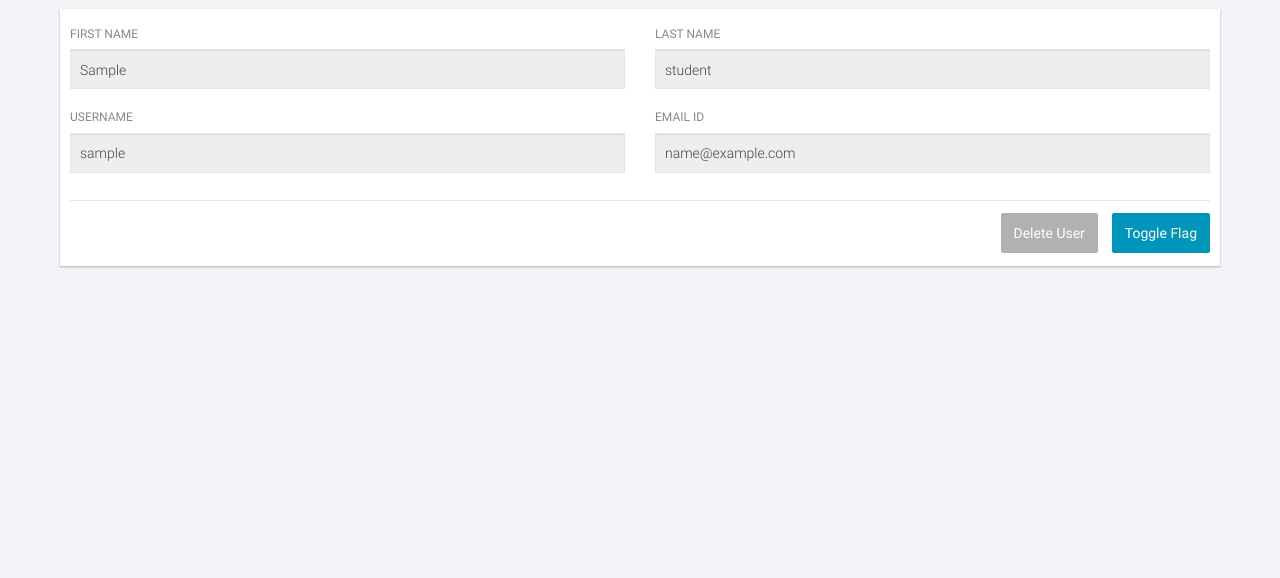
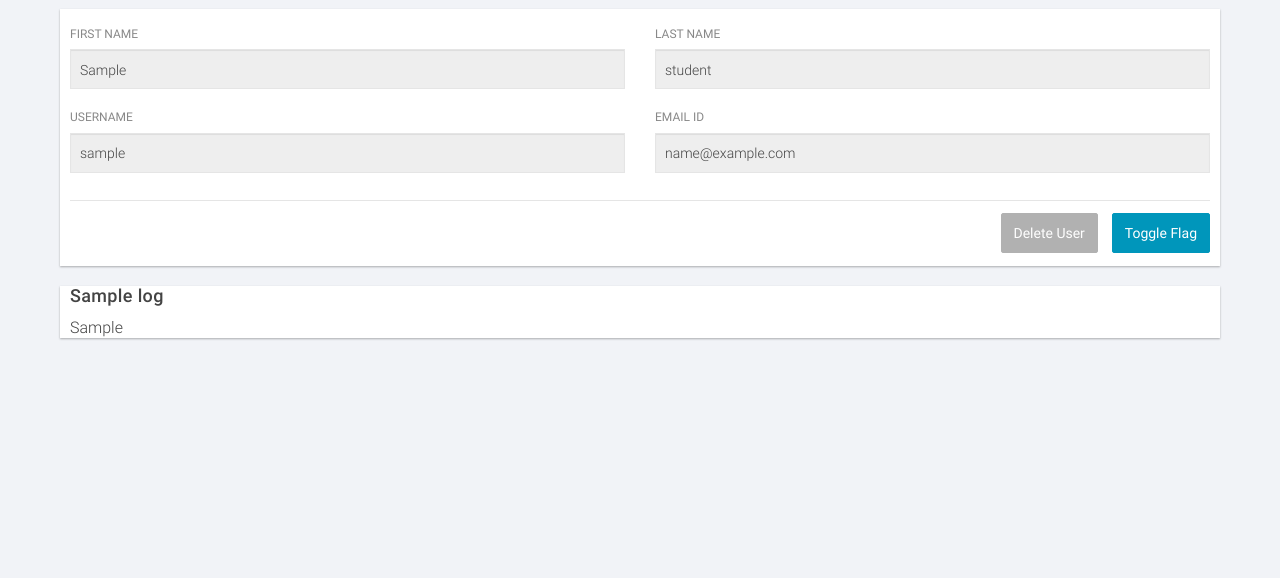
Before and after one commit to pranaykmr/proctor-app, a Flask app: template proctorapp/templates/showUserData.html in a window 1280 px wide. Shown: the part 71-649 px from the top of the page. Run offline with Flask 2, Linux system fonts and the light colour scheme; the template is opened without the code that fills it: most values are stand-ins (such as "Sample title", 1, 10 or a date in 2020).

Commit message:
add logs

```diff
--- a/proctorapp/templates/showUserData.html
+++ b/proctorapp/templates/showUserData.html
@@ -122,6 +122,17 @@
                             </div>
                         </li>
                     </ul>
+                    <ul class="list">
+                        {% for log in data.logs %}
+                        <li>
+                            <h3>{{log.sessionname}}</h3>
+                            </br>
+                            <span>
+                                {{log.rawData}}
+                            </span>
+                        </li>
+                        {% endfor %}
+                    </ul>
                 </div>
             </section><!-- main contianer div ended -->
         </form>
```
Also changed, not shown: proctorapp/routes.py (+12 -5 lines), proctorapp/sessionManage.db.
